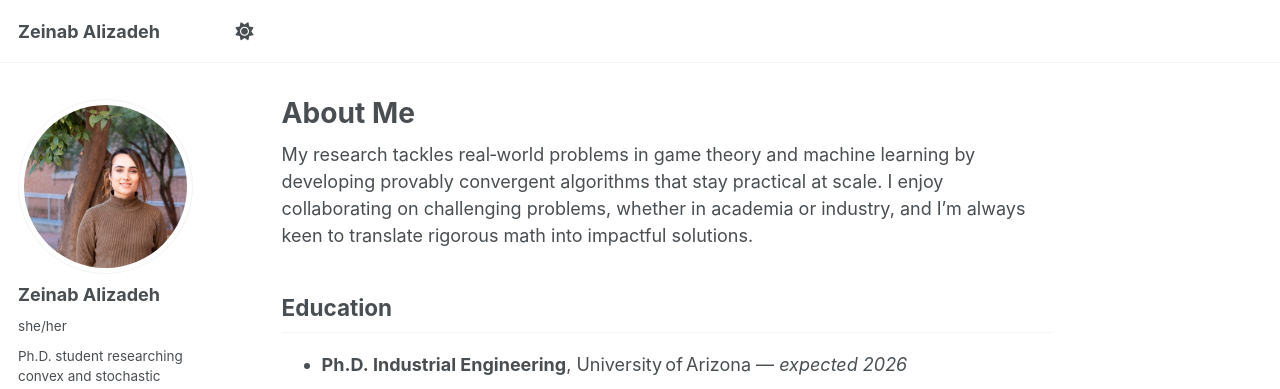
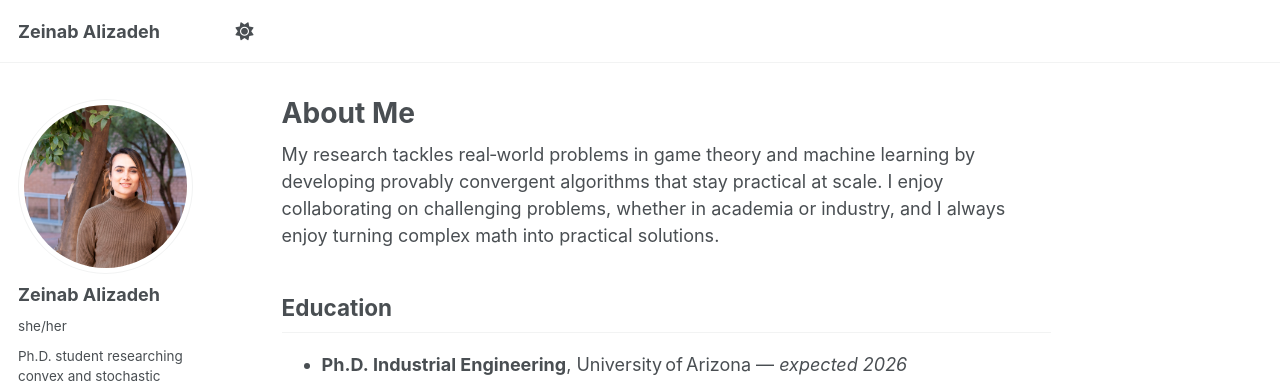
Before and after one commit to zalizadeh/zalizadeh.github.io, a Jekyll site: the page built from _pages/about.md, in a window 1280 px wide and 900 px high. Shown: the top 389 px of the window. Built offline with Jekyll 4.4.1, drawn with Linux system fonts in a browser that asks for light colours; some web fonts are replaced; a script that is not in the unit is left out.

Commit message:
Update about.md

```diff
--- a/_pages/about.md
+++ b/_pages/about.md
@@ -9,7 +9,7 @@ redirect_from:
 
 My research tackles real‑world problems in game theory and machine learning by developing
 provably convergent algorithms that stay practical at scale. I enjoy collaborating on challenging problems, whether in academia or industry,
-and I’m always keen to translate rigorous math into impactful solutions.
+and I always enjoy turning complex math into practical solutions.
 
 
 ## Education
```
